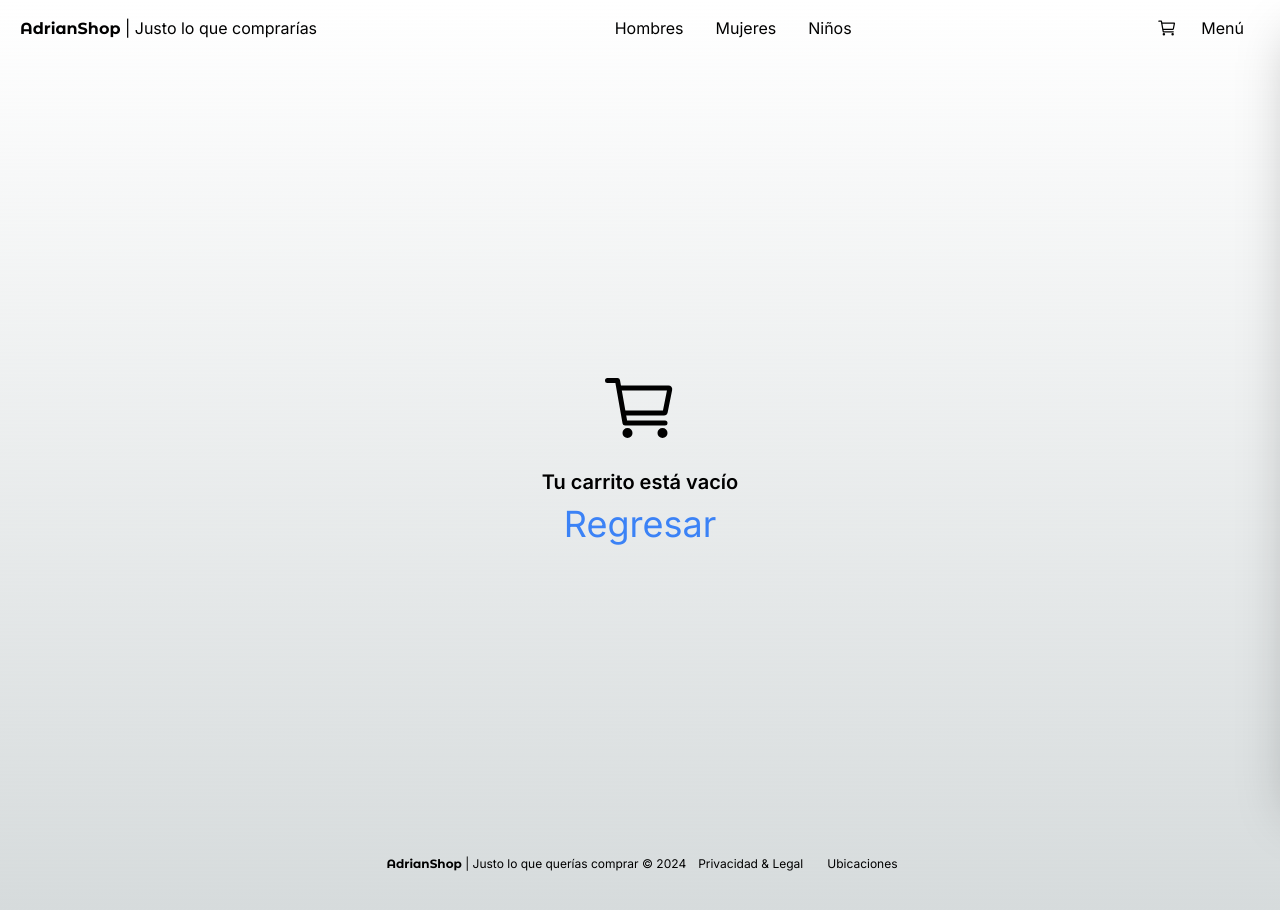
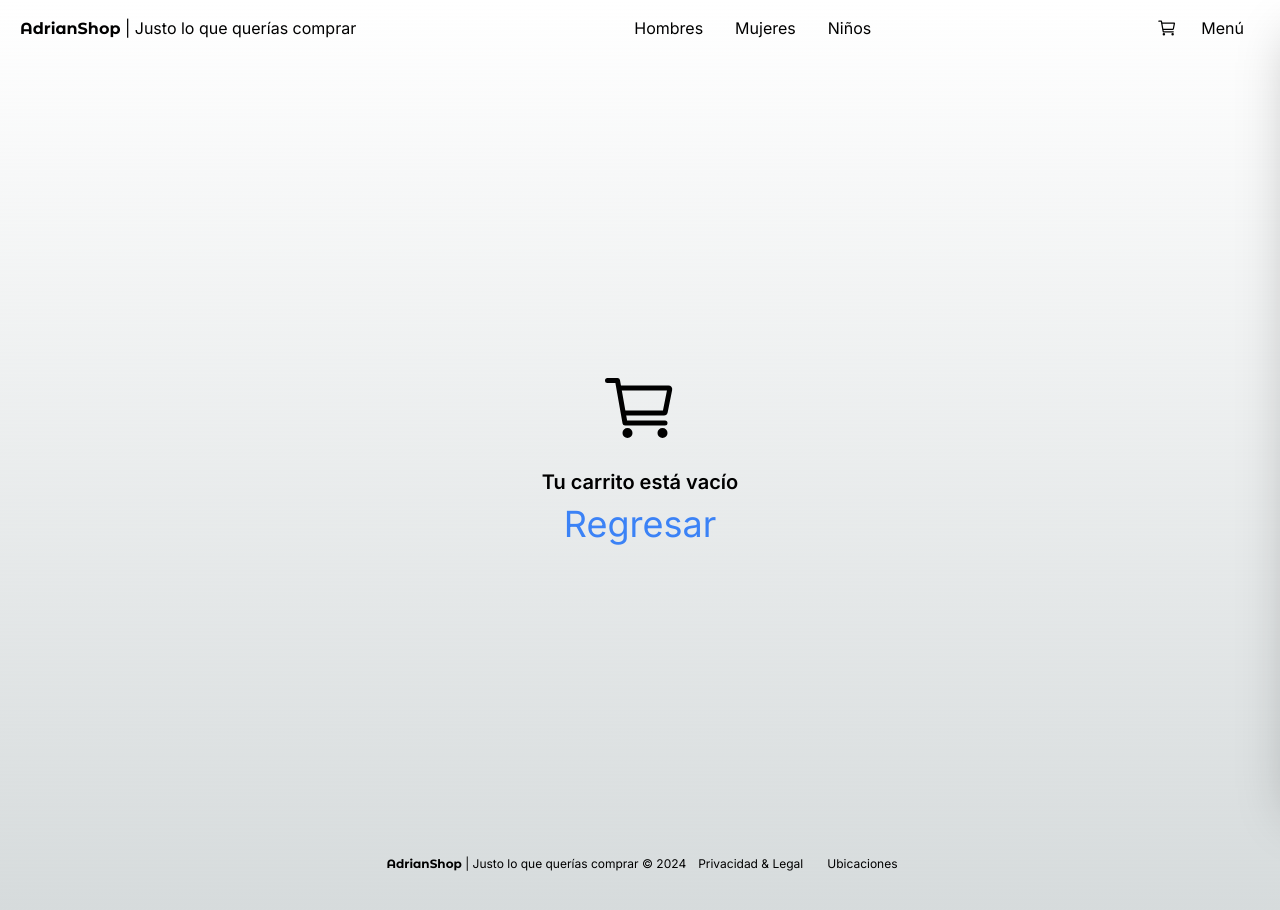
Before and after one commit to elvismarrugo/jlqq, a Next.js app: page /empty in a window 1280 px wide. Built offline with nearby package versions, Linux system fonts and the light colour scheme; no server answers.

Commit message:
fix title

```diff
--- a/src/components/ui/top-menu/TopMenu.tsx
+++ b/src/components/ui/top-menu/TopMenu.tsx
@@ -26,7 +26,10 @@ export const TopMenu = () => {
           <span className={`${titleFont.className} antialiased font-bold`}>
             AdrianShop
           </span>
-          <span className="hidden md:inline"> | Justo lo que comprarías </span>
+          <span className="hidden md:inline">
+            {" "}
+            | Justo lo que querías comprar{" "}
+          </span>
         </Link>
       </div>
 
```
Also changed, not shown: 1 other file (tests, documents, lock files or other folders).
